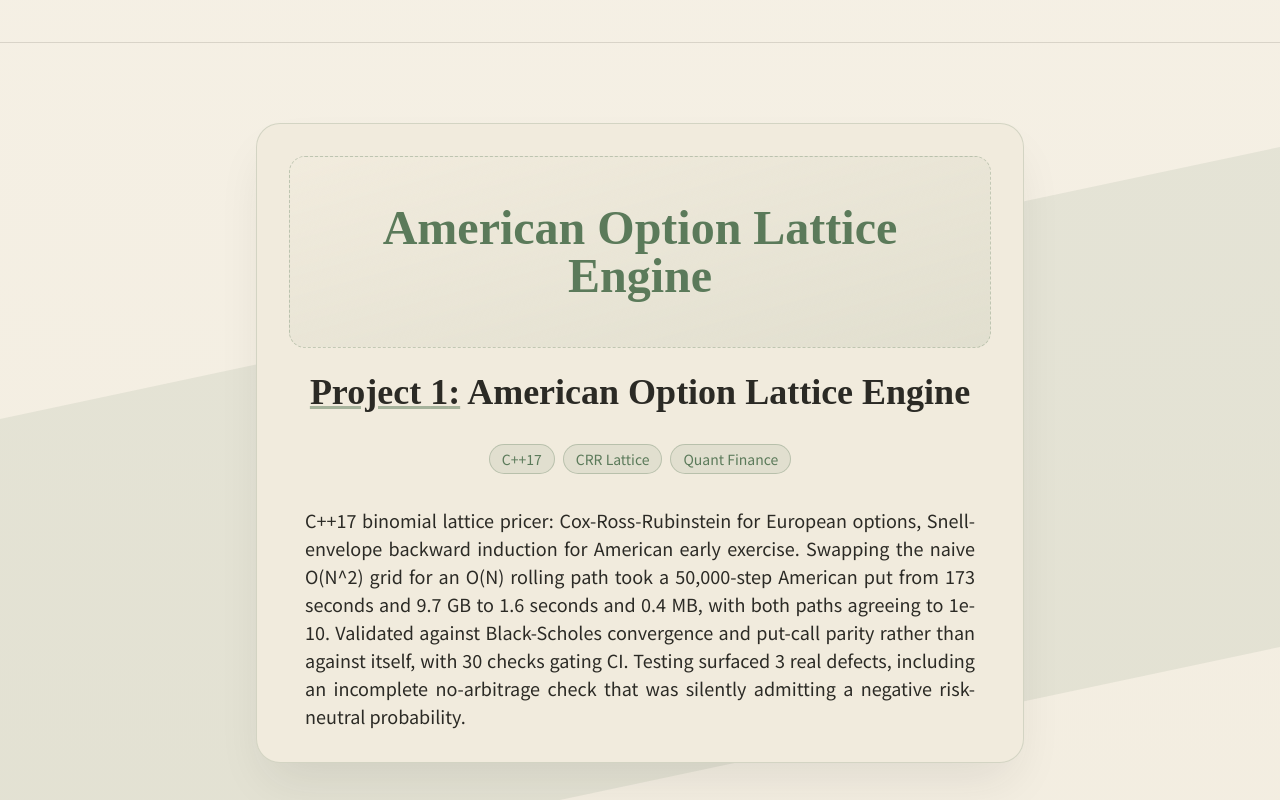
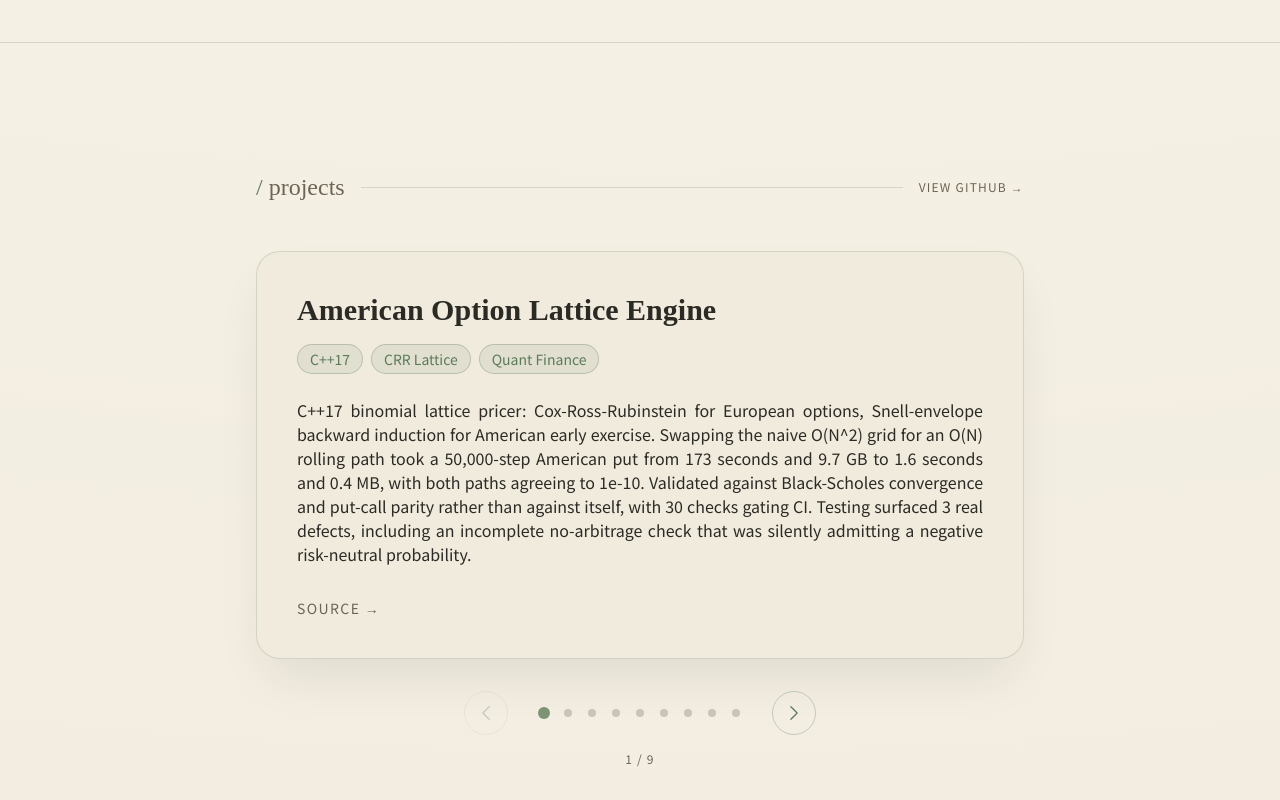
Before and after one commit to chetank03/portfolioWebsite, a Next.js app: page / in a window 1280 px wide. Shown: the part 5260-6060 px from the top of the page. Built offline with nearby package versions, Linux system fonts and the light colour scheme.

Commit message:
Replace full-bleed project carousel with single-focus carousel

```diff
--- a/components/Projects.tsx
+++ b/components/Projects.tsx
@@ -1,51 +1,42 @@
 import { motion } from "framer-motion";
-import React from "react";
+import React, { useState } from "react";
+import { ChevronLeftIcon, ChevronRightIcon } from "@heroicons/react/24/solid";
 import { Project } from "../typings";
+import SectionHeading from "./SectionHeading";
 
 type Props = { projects: Project[] };
 
 export default function Projects({ projects }: Props) {
+  const [index, setIndex] = useState(0);
+  const project = projects[index];
+
+  if (!project) return null;
+
+  const linkClasses =
+    "font-sans text-sm uppercase tracking-widest text-grayColor transition-colors hover:text-darkGreen";
+  const arrowClasses =
+    "flex h-11 w-11 items-center justify-center rounded-full border border-darkGreen/30 text-darkGreen transition hover:bg-darkGreen/10 disabled:opacity-30 disabled:hover:bg-transparent";
+
   return (
-    <motion.div
-      initial={{ opacity: 0 }}
-      animate={{ opacity: 1 }}
-      transition={{ duration: 1.5 }}
-      className=" h-screen relative flex overflow-hidden flex-col text-left md:flex-row max-w-full justify-evenly mx-auto items-center z-0"
+    <div className="mx-auto flex max-w-4xl flex-col px-12 py-24 md:px-16 md:py-32">
+      <SectionHeading
+        label="projects"
+        action={{ href: "https://github.com/chetank03", text: "View GitHub →" }}
+      />
+
+      <motion.article
+        key={project._id}
+        initial={{ opacity: 0, y: 24 }}
+        animate={{ opacity: 1, y: 0 }}
+        transition={{ duration: 0.5 }}
+        className="rounded-3xl border border-darkGreen/20 bg-darkBackground p-8 shadow-2xl shadow-darkBlack/10 md:p-10"
       >
-      <h3 className="absolute top-20 md:top-24 flex items-center gap-3 uppercase tracking-[20px] text-grayColor text-xl md:text-2xl font-serif">
-        <span
-          className="inline-block h-2 w-2 rounded-full bg-yellowColor"
-          aria-hidden="true"
-        />
-        Projects
-      </h3>
+        <h4 className="font-serif text-2xl font-semibold text-darkBlack md:text-3xl">
+          {project.title}
+        </h4>
 
-      <div className="relative w-full flex overflow-x-scroll overflow-y-hidden snap-x snap-mandatory z-20 scrollbar-thin scrollbar-track-darkBackground scrollbar-thumb-darkGreen/80">
-        {projects?.map((project, i) => (
-          <div
-            key={project._id}
-            className="w-screen flex-shrink-0 snap-center flex flex-col space-y-5 items-center justify-center p-10 md:p-44 h-screen"
-          >
-            <motion.div
-              initial={{ y: -100, opacity: 0 }}
-              whileInView={{ opacity: 1, y: 0 }}
-              transition={{ duration: 1.2 }}
-              viewport={{ once: true }}
-              className="w-full max-w-3xl rounded-3xl border border-darkGreen/20 bg-darkBackground p-8 shadow-2xl shadow-darkBlack/10"
-            >
-              <div className="mb-6 h-48 rounded-2xl border border-dashed border-darkGreen/30 bg-gradient-to-br from-darkBackground to-darkGreen/10 flex items-center justify-center text-center text-3xl md:text-5xl font-serif font-semibold text-darkGreen px-6">
-                {project.title}
-              </div>
-
-              <div className="space-y-5 md:space-y-8 px-0 md:px-4 max-w-6xl">
-                <h4 className="text-lg md:text-2xl lg:text-4xl font-serif font-semibold text-center">
-                  <span className="underline decoration-darkGreen/50">
-                    Project {i + 1}:
-                  </span>{" "}
-                  {project?.title}
-                </h4>
-                <div className="flex items-center gap-2 justify-center flex-wrap">
-                  {project?.technologies.map((technology) => (
+        <div className="mt-4 flex flex-wrap gap-2">
+          {project.technologies.map((technology) => (
             <span
               key={technology._id}
               className="rounded-full border border-darkGreen/30 bg-darkGreen/10 px-3 py-1 text-sm text-darkGreen"
@@ -55,16 +46,81 @@ export default function Projects({ projects }: Props) {
           ))}
         </div>
 
-                <p className="text-sm md:text-md lg:text-lg text-justify ">
-                  {project?.summary}
+        <p className="mt-6 text-justify text-sm text-darkBlack md:text-base">
+          {project.summary}
         </p>
+
+        {(project.linkToBuild || project.liveUrl) && (
+          <div className="mt-8 flex flex-wrap gap-6">
+            {project.linkToBuild && (
+              <a
+                href={project.linkToBuild}
+                target="_blank"
+                rel="noopener noreferrer"
+                className={linkClasses}
+              >
+                Source →
+              </a>
+            )}
+            {project.liveUrl && (
+              <a
+                href={project.liveUrl}
+                target="_blank"
+                rel="noopener noreferrer"
+                className={linkClasses}
+              >
+                Live →
+              </a>
+            )}
           </div>
-            </motion.div>
-          </div>
+        )}
+      </motion.article>
+
+      <div className="mt-8 flex items-center justify-center gap-6">
+        <button
+          type="button"
+          onClick={() => setIndex((current) => current - 1)}
+          disabled={index === 0}
+          aria-label="Previous project"
+          className={arrowClasses}
+        >
+          <ChevronLeftIcon className="h-5 w-5" />
+        </button>
+
+        <div className="flex items-center">
+          {projects.map((item, i) => (
+            <button
+              key={item._id}
+              type="button"
+              onClick={() => setIndex(i)}
+              aria-label={`Go to project ${i + 1}: ${item.title}`}
+              aria-current={i === index ? "true" : undefined}
+              className="flex h-11 w-6 items-center justify-center"
+            >
+              <span
+                aria-hidden="true"
+                className={`h-2 w-2 rounded-full transition-all duration-300 ${
+                  i === index ? "scale-150 bg-lightGreen" : "bg-grayColor/30"
+                }`}
+              />
+            </button>
           ))}
         </div>
 
-      <div className="w-full absolute top-[20%] md:top-[30%] bg-darkGreen/10 left-0 h-[500px] -skew-y-12"></div>
-    </motion.div>
+        <button
+          type="button"
+          onClick={() => setIndex((current) => current + 1)}
+          disabled={index === projects.length - 1}
+          aria-label="Next project"
+          className={arrowClasses}
+        >
+          <ChevronRightIcon className="h-5 w-5" />
+        </button>
+      </div>
+
+      <p className="mt-4 text-center font-sans text-xs uppercase tracking-widest text-grayColor">
+        {index + 1} / {projects.length}
+      </p>
+    </div>
   );
 }
```
Lines whose indentation alone changed are shown as unchanged.
